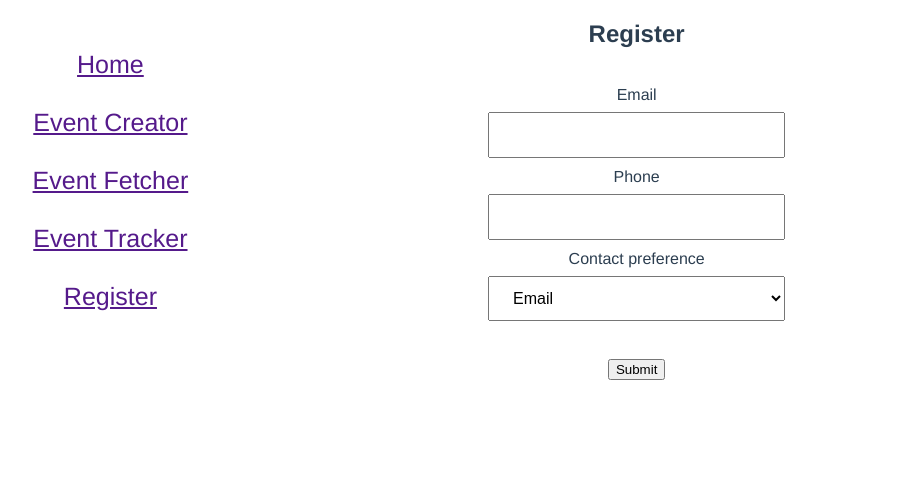
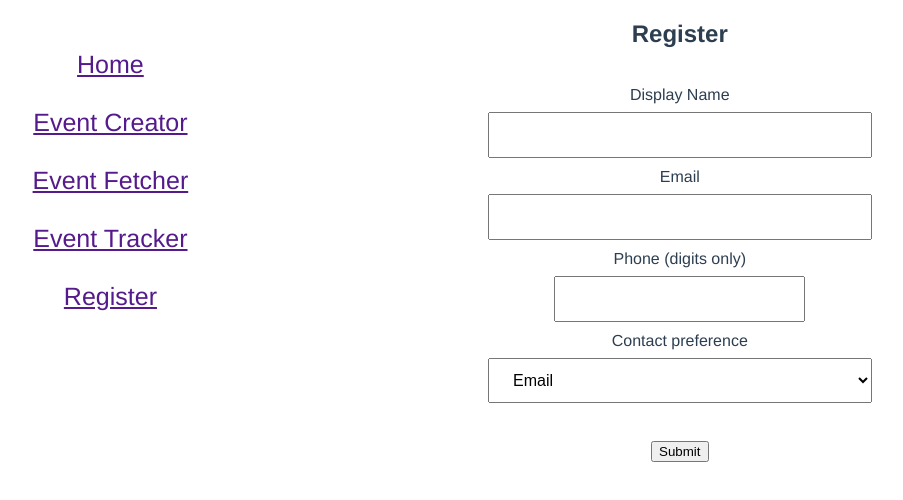
Before and after one commit to SteveGazzoJr/habitrack-ui, a Vue app: page /register in a window 1280 px wide. Shown: the top 500 px of the page, without its empty margins (24-927 px from the left). Built offline with nearby package versions, Linux system fonts and the light colour scheme; what vue3-colorpicker, vue3-simple-typeahead would draw is missing.

Commit message:
add validation for Register component

```diff
--- a/src/App.vue
+++ b/src/App.vue
@@ -56,6 +56,15 @@ export default {
   margin-bottom: 10px;
 }
 
+.shortText {
+  width: 10;
+  padding: 12px 20px;
+  margin: 8px 0;
+  box-sizing: border-box;
+  font-size: 1rem;
+  margin-bottom: 10px;
+}
+
 .routerLink {
   position: -webkit-sticky;
   position: sticky;
--- a/src/components/Register.vue
+++ b/src/components/Register.vue
@@ -3,12 +3,41 @@
     <h2>Register</h2>
     <br />
     <form>
+      <label for="displayName">Display Name</label>
+      <br />
+      <div v-if="isEmptyDisplayName">
+        <h5>Please enter a display name</h5>
+      </div>
+      <input
+        class="text"
+        id="displayName"
+        name="displayName"
+        v-model="displayName"
+      />
       <label for="email">Email</label>
       <br />
-      <input class="text" id="email" name="email" v-model="email" />
-      <label for="phone">Phone</label>
+      <div v-if="isBadEmail">
+        <h5>Please enter a valid email address</h5>
+      </div>
+      <input
+        type="email"
+        class="text"
+        id="email"
+        name="email"
+        v-model="email"
+      />
+      <label>Phone (digits only)</label>
       <br />
-      <input class="text" id="phone" name="phone" v-model="phone" />
+      <div v-if="isBadPhone">
+        <h5>Please enter a valid phone number</h5>
+      </div>
+      <input
+        type="tel"
+        class="shortText"
+        id="phone"
+        name="phone"
+        v-model="phone"
+      />
       <br />
       <label for="contactPreference">Contact preference</label>
       <br />
@@ -25,7 +54,7 @@
     <br />
     <button
       class="submit-button"
-      @click.prevent="submitUser(email, phone, contactPreference)"
+      @click.prevent="submitUser(displayName, email, phone, contactPreference)"
     >
       Submit
     </button>
@@ -42,11 +71,37 @@ export default {
     return {
       authStore: useAuthStore(),
       contactPreference: "EMAIL",
+      isBadEmail: false,
+      isBadPhone: false,
+      isEmptyDisplayName: false,
     };
   },
   methods: {
-    async submitUser(email, phone, contactPreference) {
+    validateEmail(email) {
+      return email.match(
+        /^(([^<>()[\]\\.,;:\s@"]+(\.[^<>()[\]\\.,;:\s@"]+)*)|(".+"))@((\[[0-9]{1,3}\.[0-9]{1,3}\.[0-9]{1,3}\.[0-9]{1,3}\])|(([a-zA-Z\-0-9]+\.)+[a-zA-Z]{2,}))$/
+      );
+    },
+    validatePhone(phone) {
+      return phone.match(
+        /^(1\s|1|)?((\(\d{3}\))|\d{3})(-|\s)?(\d{3})(-|\s)?(\d{4})$/
+      );
+    },
+    async submitUser(displayName, email, phone, contactPreference) {
+      this.isBadEmail = false;
+      this.isBadPhone = false;
+      this.isEmptyDisplayName = false;
+
+      this.isBadEmail = !this.validateEmail(email);
+      this.isBadPhone = !this.validatePhone(phone);
+      this.isEmptyDisplayName = displayName.trim().length === 0;
+
+      if (this.isBadEmail || this.isBadPhone || this.isEmptyDisplayName) {
+        return;
+      }
+
       await axios.post("http://localhost:8081/user", {
+        displayName: displayName,
         email: email,
         phone: phone,
         preference: contactPreference,
```
Also changed, not shown: roadmap.txt.
